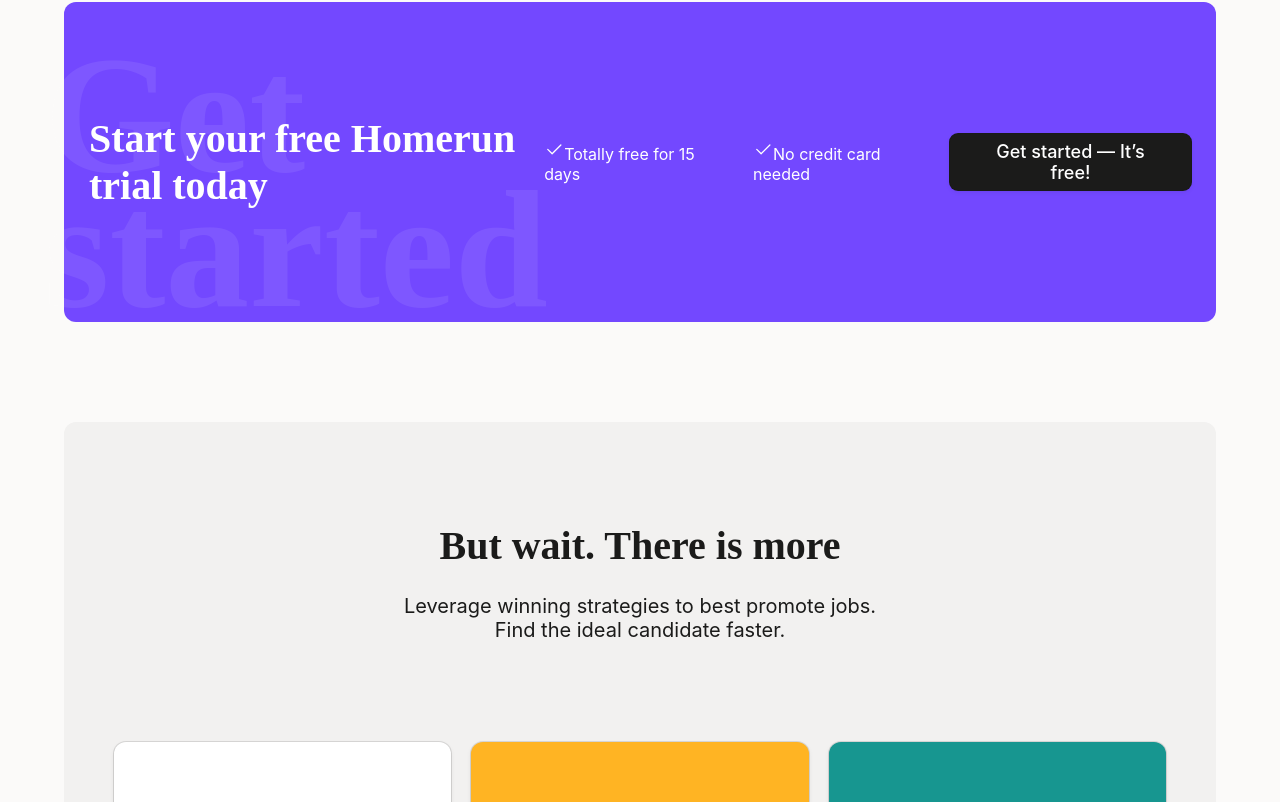
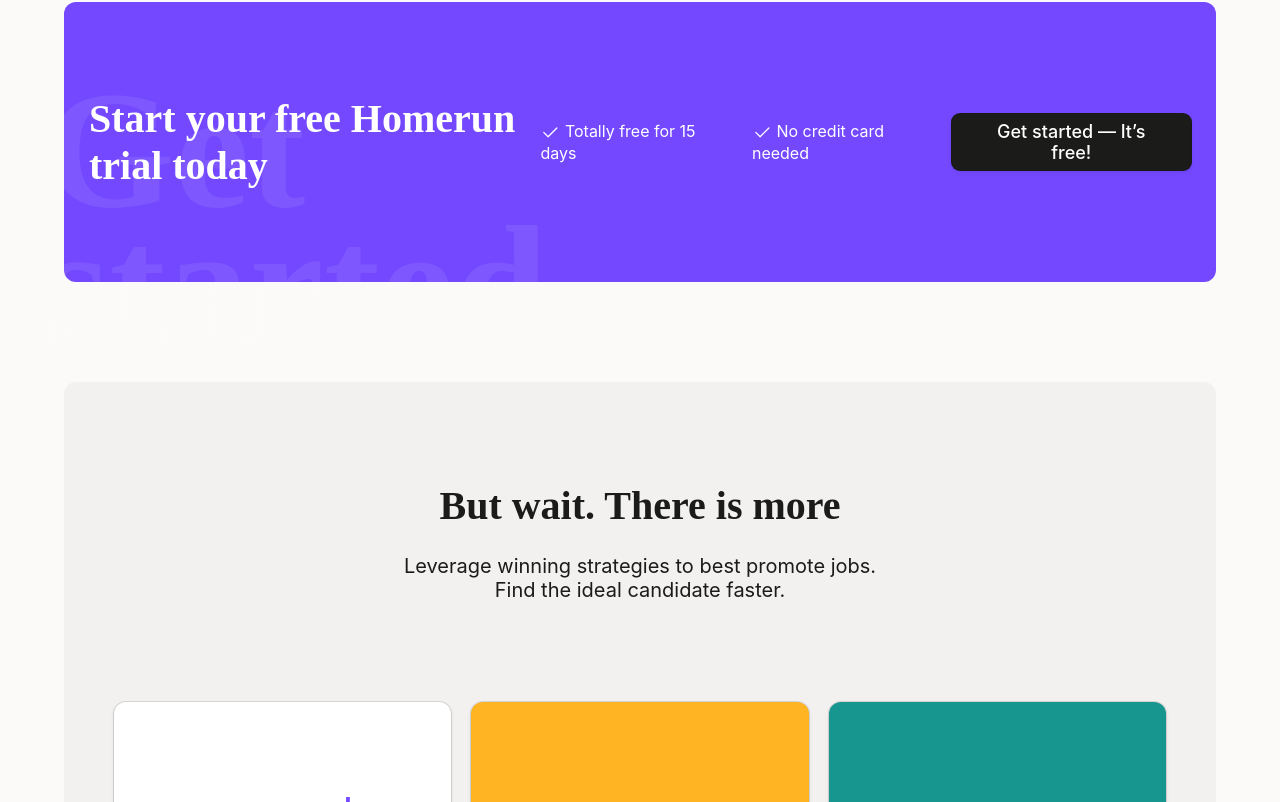
Before and after one commit to ayarmkt/tech-test, a React (Create React App) app: page / in a window 1280 px wide. Shown: the part 2798-3600 px from the top of the page. Built offline with nearby package versions, Linux system fonts and the light colour scheme.

Commit message:
dixed styling for push trial section and feature item

```diff
--- a/src/components/PushTrialSection.js
+++ b/src/components/PushTrialSection.js
@@ -19,8 +19,7 @@
 }) => {
   const themeContext = useContext(ThemeContext);
 
-  const iconStyle = { fill: color };
-  console.log(flexDirection);
+  const iconStyle = { fill: color, verticalAlign: 'middle' };
 
   return (
     <StyledPushTrialSection
@@ -42,12 +41,10 @@
       />
       <ul>
         <li>
-          <BsCheck2 style={iconStyle} />
-          Totally free for 15 days
+          <BsCheck2 style={iconStyle} /> Totally free for 15 days
         </li>
         <li>
-          <BsCheck2 style={iconStyle} />
-          No credit card needed
+          <BsCheck2 style={iconStyle} /> No credit card needed
         </li>
       </ul>
       <Button
--- a/src/components/styles/FeatureItem.styled.js
+++ b/src/components/styles/FeatureItem.styled.js
@@ -14,5 +14,5 @@
 `;
 
 export const StyledTextSection = styled.div`
-  width: 35%;
+  width: 30%;
 `;
--- a/src/components/styles/PushTrialSection.styled.js
+++ b/src/components/styles/PushTrialSection.styled.js
@@ -1,7 +1,7 @@
 import styled from 'styled-components';
 
 export const StyledPushTrialSection = styled.section`
-  height: 40vh;
+  height: 35vh;
   width: 100%;
   background-color: ${({ bgColor }) => bgColor};
   border-radius: 12px;
@@ -24,6 +24,10 @@
       padding: 0 10px;
     }
   }
+
+  button {
+    margin: 40px 0;
+  }
 `;
 
 export const StyledAdditionalText = styled.p`
@@ -37,7 +41,7 @@
   opacity: 0.08;
   line-height: 0.8;
   position: absolute;
-  top: 45px;
+  top: 80px;
   left: -20px;
 `;
 
```
